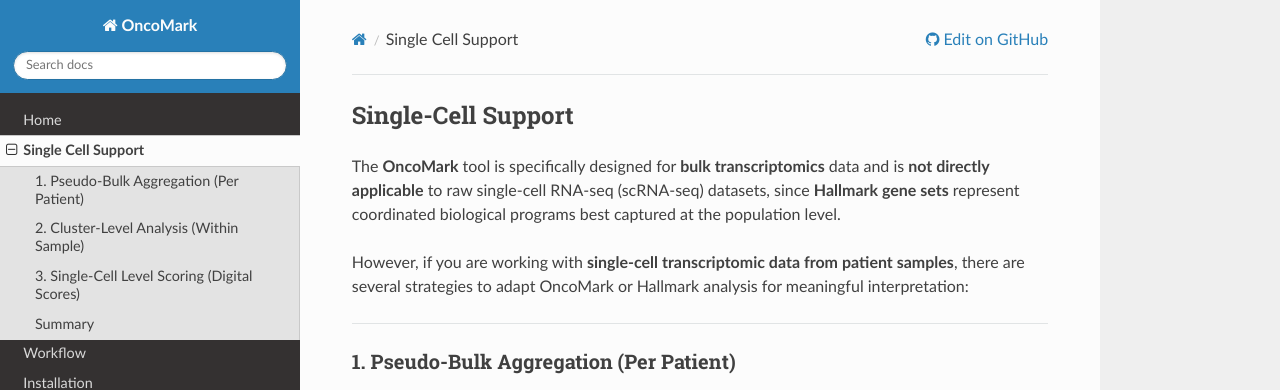
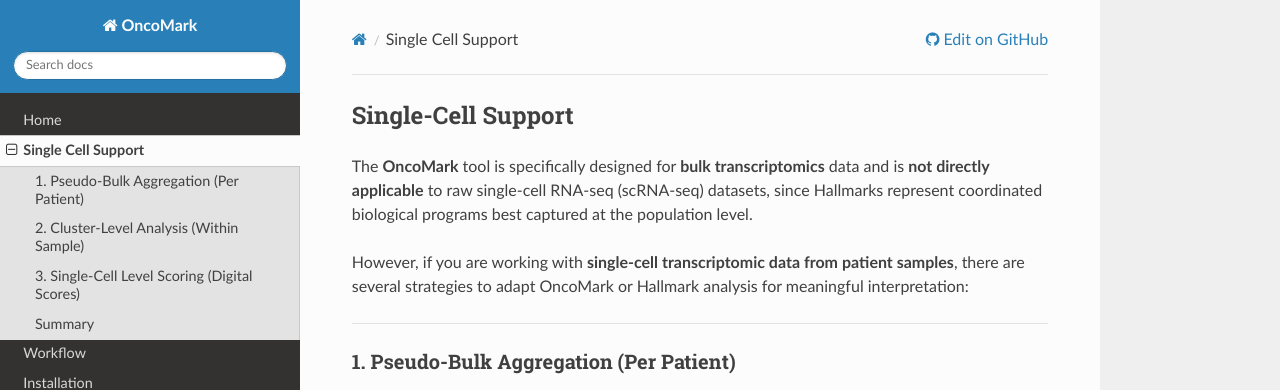
Before and after one commit to SML-CompBio/OncoMark, an MkDocs documentation site: the page built from docs/Single-Cell Support.md, in a window 1280 px wide and 900 px high. Shown: the top 390 px of the window. Built offline with MkDocs 1.6.1, drawn with Linux system fonts in a browser that asks for light colours; nearby versions of some CDN libraries.

Commit message:
Update Single-Cell Support.md

```diff
--- a/docs/Single-Cell Support.md
+++ b/docs/Single-Cell Support.md
@@ -1,6 +1,6 @@
 ## Single-Cell Support
 
-The **OncoMark** tool is specifically designed for **bulk transcriptomics** data and is **not directly applicable** to raw single-cell RNA-seq (scRNA-seq) datasets, since **Hallmark gene sets** represent coordinated biological programs best captured at the population level.
+The **OncoMark** tool is specifically designed for **bulk transcriptomics** data and is **not directly applicable** to raw single-cell RNA-seq (scRNA-seq) datasets, since Hallmarks represent coordinated biological programs best captured at the population level.
 
 However, if you are working with **single-cell transcriptomic data from patient samples**, there are several strategies to adapt OncoMark or Hallmark analysis for meaningful interpretation:
 
```
